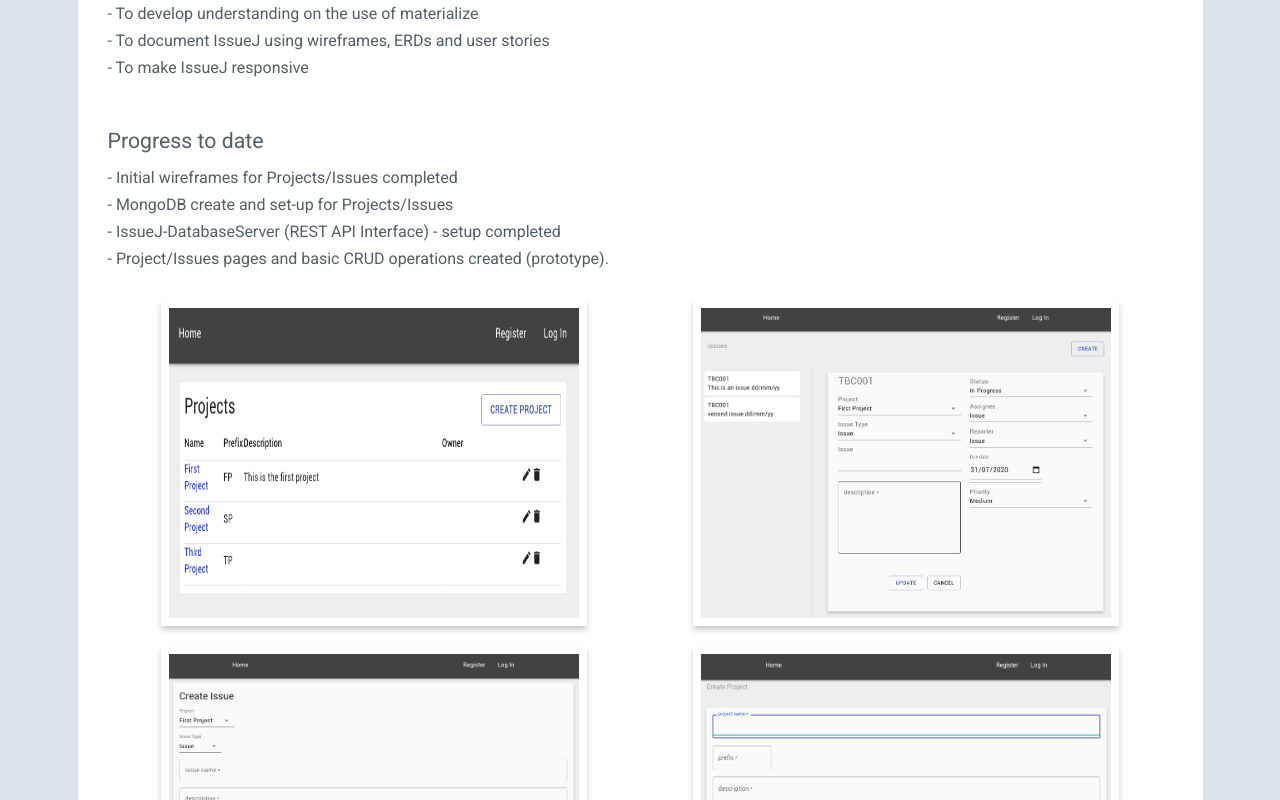
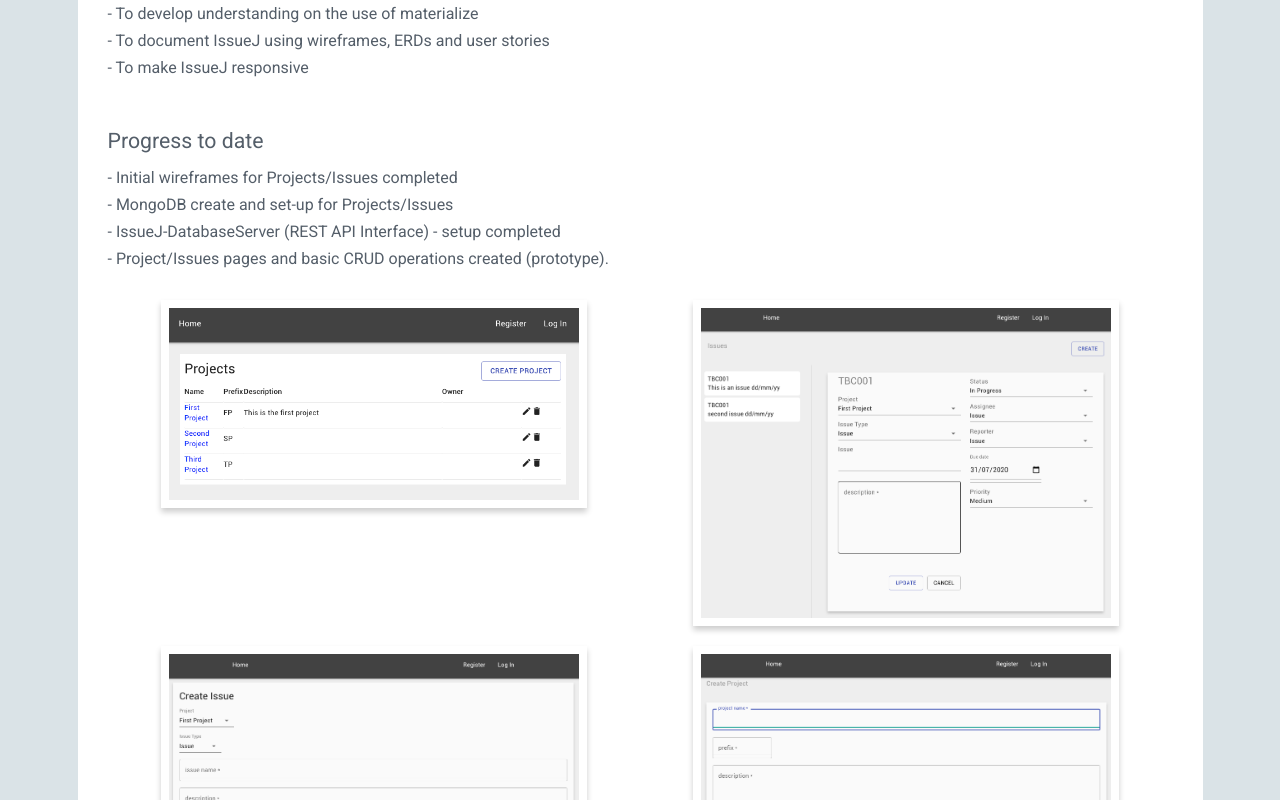
Before and after one commit to mySimonID/ReactPortfolio, a React (Create React App) app: page /article/101 in a window 1280 px wide. Shown: the part 639-1439 px from the top of the page. Built offline with nearby package versions, Linux system fonts and the light colour scheme.

Commit message:
fix: image height

```diff
--- a/src/ArticleReader.css
+++ b/src/ArticleReader.css
@@ -44,6 +44,7 @@
 
 .image001 {
   width: 50% !important;
+  height:100% !important;
   padding: 8px;
   margin-right: auto;
   margin-left: auto;
@@ -59,6 +60,7 @@
 
 .image002 {
   width: 40% !important;
+  height:100% !important;
   padding: 8px;
   margin-right: auto;
   margin-left: auto;
@@ -68,6 +70,7 @@
 
 .image003 {
   width: 30% !important;
+  height:100% !important;
   padding: 8px;
   margin-right: auto;
   margin-left: auto;
```
